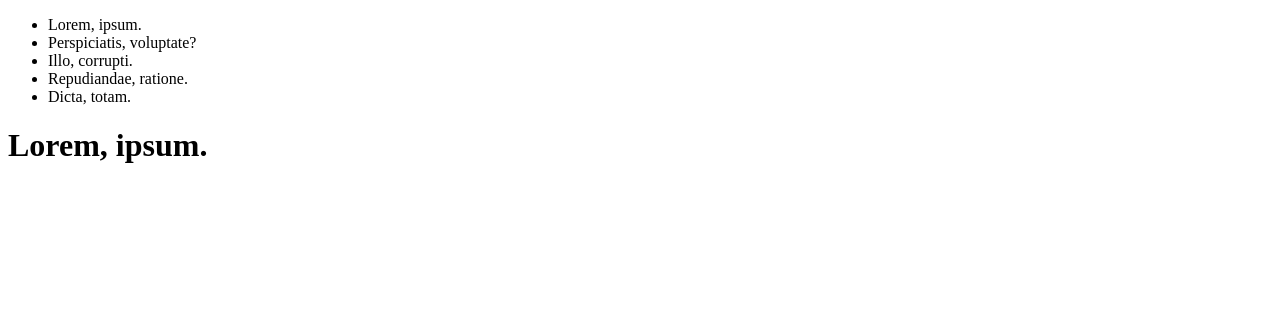
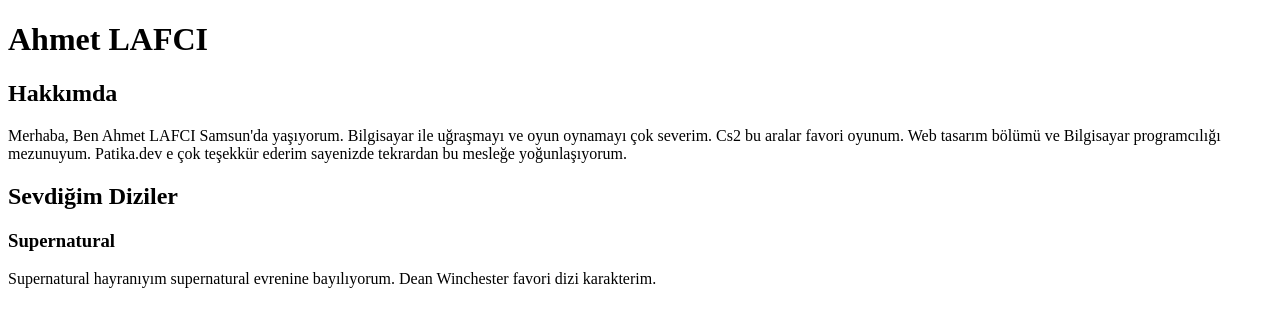
Before and after one commit to ahmetlafc/kodluyoruzilkrepo, a plain HTML site: page index.html in a window 1280 px wide. Drawn offline with Linux system fonts and the light colour scheme.

Commit message:
Add files via upload

```diff
--- a/index.html
+++ b/index.html
@@ -3,16 +3,16 @@
 <head>
     <meta charset="UTF-8">
     <meta name="viewport" content="width=device-width, initial-scale=1.0">
-    <title>Document</title>
+    <title>Html Ödev</title>
 </head>
 <body>
-    <ul>
-        <li>Lorem, ipsum.</li>
-        <li>Perspiciatis, voluptate?</li>
-        <li>Illo, corrupti.</li>
-        <li>Repudiandae, ratione.</li>
-        <li>Dicta, totam.</li>
-    </ul>
-    <h1>Lorem, ipsum.</h1>
+    <h1>Ahmet LAFCI</h1>
+    <h2>Hakkımda</h2>
+    Merhaba, Ben Ahmet LAFCI Samsun'da yaşıyorum. Bilgisayar ile uğraşmayı ve oyun oynamayı çok severim.
+    Cs2 bu aralar favori oyunum. Web tasarım bölümü ve Bilgisayar programcılığı mezunuyum. Patika.dev e çok teşekkür ederim sayenizde tekrardan bu mesleğe yoğunlaşıyorum.
+    <h2>Sevdiğim Diziler</h2>
+    <h3>Supernatural</h3>
+    Supernatural hayranıyım supernatural evrenine bayılıyorum. Dean Winchester favori dizi karakterim.
+
 </body>
 </html>
```
